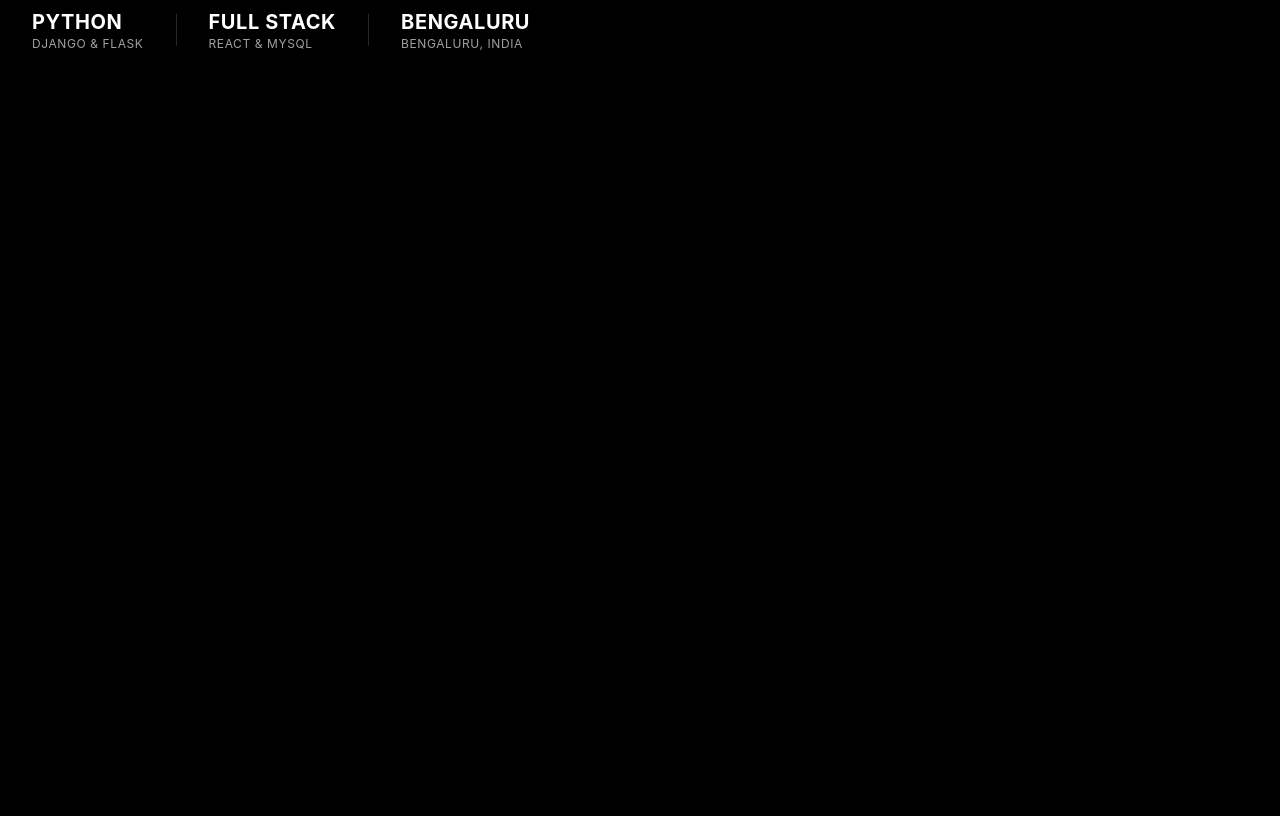
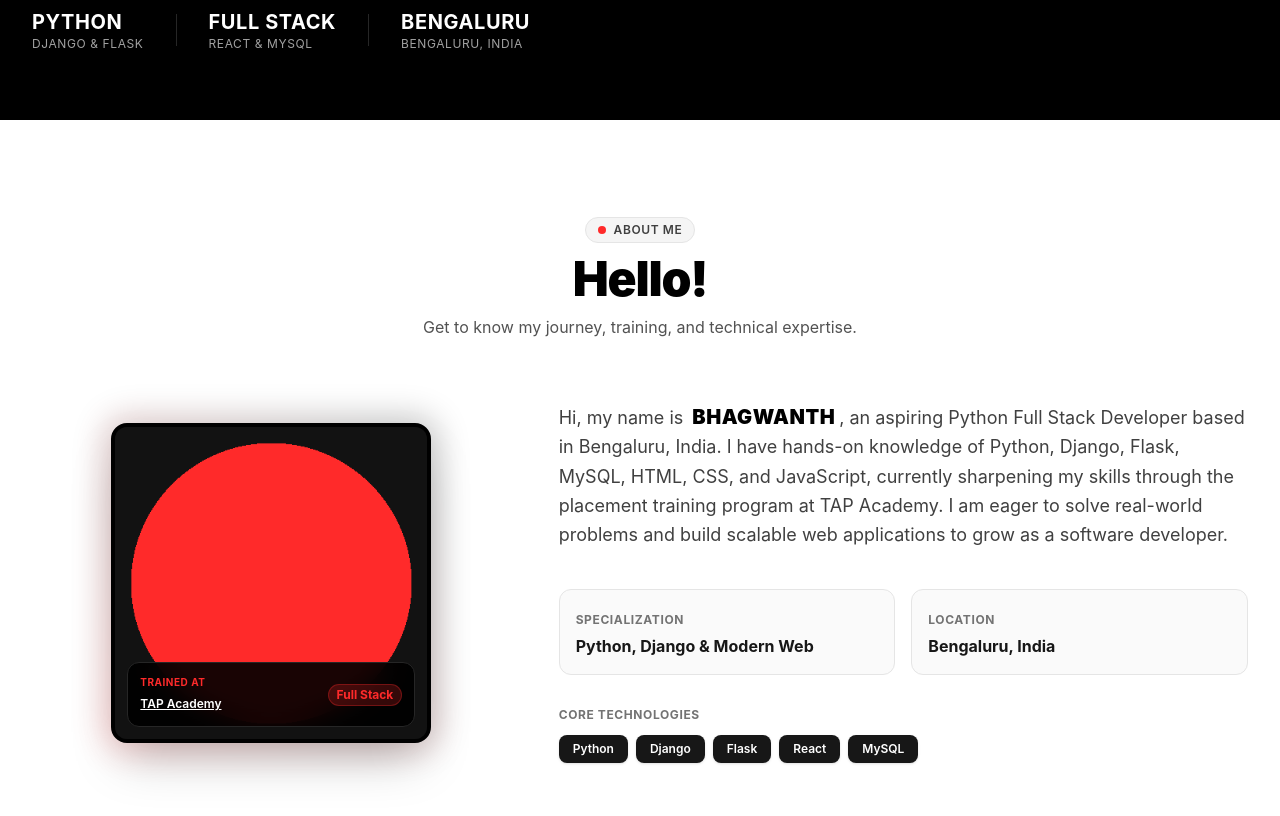
Before and after one commit to bhagwanthnagshette/Portfolio, a React (Vite) app: page / in a window 1280 px wide. Shown: the part 680-1496 px from the top of the page. Before the commit the page ends 800 px from the top, so only its background shows below. Built offline with nearby package versions, Linux system fonts and the light colour scheme; no server answers.

Commit message:
Add About section and portrait asset

```diff
--- a/src/App.jsx
+++ b/src/App.jsx
@@ -1,5 +1,6 @@
 import Navbar from './components/Navbar'
 import Hero from './components/Hero'
+import About from './components/About'
 
 function App() {
   return (
@@ -7,6 +8,7 @@ function App() {
       <Navbar />
       <main>
         <Hero />
+        <About />
       </main>
     </div>
   )
--- /dev/null
+++ b/src/components/About.jsx
@@ -0,0 +1,125 @@
+import { motion } from 'framer-motion'
+import { aboutContent, academy, personalInfo } from '../data/portfolioData'
+import profileImg from '../assets/about/profile.png'
+
+export default function About() {
+  return (
+    <section
+      id="about"
+      className="py-24 bg-white text-neutral-900 relative overflow-hidden"
+    >
+      <div className="max-w-7xl mx-auto px-4 sm:px-6 lg:px-8">
+        {/* Section Header */}
+        <div className="text-center max-w-3xl mx-auto mb-16 space-y-3">
+          <div className="inline-flex items-center gap-2 px-3 py-1 rounded-full bg-neutral-100 border border-neutral-200 text-xs font-semibold text-neutral-700 tracking-wider uppercase">
+            <span className="w-2 h-2 rounded-full bg-[#ff2a2a]" />
+            About Me
+          </div>
+          <h2 className="text-3xl sm:text-4xl lg:text-5xl font-black tracking-tight text-black">
+            {aboutContent.heading}
+          </h2>
+          <p className="text-sm sm:text-base text-neutral-600">
+            Get to know my journey, training, and technical expertise.
+          </p>
+        </div>
+
+        {/* Content Grid */}
+        <div className="grid grid-cols-1 lg:grid-cols-12 gap-12 items-center">
+          {/* Portrait Column */}
+          <motion.div
+            initial={{ opacity: 0, x: -30 }}
+            whileInView={{ opacity: 1, x: 0 }}
+            viewport={{ once: true }}
+            transition={{ duration: 0.7 }}
+            className="lg:col-span-5 flex justify-center"
+          >
+            <div className="relative group">
+              {/* Decorative Accent Background Box */}
+              <div className="absolute -inset-2 bg-gradient-to-tr from-[#ff2a2a] to-black rounded-3xl opacity-20 blur-lg group-hover:opacity-30 transition-opacity" />
+
+              <div className="relative w-72 sm:w-80 h-72 sm:h-80 rounded-2xl overflow-hidden border-4 border-black bg-neutral-950 shadow-2xl flex items-center justify-center">
+                <img
+                  src={profileImg}
+                  alt={personalInfo.name}
+                  className="w-full h-full object-cover transition-transform duration-500 group-hover:scale-105"
+                />
+
+                {/* Training Badge Overlay */}
+                <div className="absolute bottom-3 left-3 right-3 bg-black/90 backdrop-blur-md rounded-xl p-3 border border-neutral-800 text-white flex items-center justify-between">
+                  <div>
+                    <p className="text-[10px] uppercase font-bold text-[#ff2a2a] tracking-wider">
+                      Trained At
+                    </p>
+                    <a
+                      href={academy.url}
+                      target="_blank"
+                      rel="noopener noreferrer"
+                      className="text-xs font-semibold hover:text-[#ff2a2a] transition-colors underline"
+                    >
+                      {academy.name}
+                    </a>
+                  </div>
+                  <span className="text-xs bg-[#ff2a2a]/20 text-[#ff2a2a] font-bold px-2 py-0.5 rounded-full border border-[#ff2a2a]/30">
+                    Full Stack
+                  </span>
+                </div>
+              </div>
+            </div>
+          </motion.div>
+
+          {/* Bio & Details Column */}
+          <motion.div
+            initial={{ opacity: 0, x: 30 }}
+            whileInView={{ opacity: 1, x: 0 }}
+            viewport={{ once: true }}
+            transition={{ duration: 0.7 }}
+            className="lg:col-span-7 space-y-6 text-left"
+          >
+            {/* Rich HTML Bio */}
+            <div
+              className="text-base sm:text-lg text-neutral-700 leading-relaxed space-y-4 font-normal"
+              dangerouslySetInnerHTML={{ __html: aboutContent.bio }}
+            />
+
+            {/* Quick Fact Cards */}
+            <div className="grid grid-cols-1 sm:grid-cols-2 gap-4 pt-4">
+              <div className="p-4 rounded-xl border border-neutral-200 bg-neutral-50">
+                <span className="text-xs font-bold uppercase tracking-wider text-neutral-500">
+                  Specialization
+                </span>
+                <p className="text-base font-bold text-neutral-900 mt-1">
+                  Python, Django & Modern Web
+                </p>
+              </div>
+              <div className="p-4 rounded-xl border border-neutral-200 bg-neutral-50">
+                <span className="text-xs font-bold uppercase tracking-wider text-neutral-500">
+                  Location
+                </span>
+                <p className="text-base font-bold text-neutral-900 mt-1">
+                  {personalInfo.location}
+                </p>
+              </div>
+            </div>
+
+            {/* Core Tech Stack Pills */}
+            <div className="pt-2">
+              <h3 className="text-xs font-bold uppercase tracking-wider text-neutral-500 mb-3">
+                Core Technologies
+              </h3>
+              <div className="flex flex-wrap gap-2">
+                {aboutContent.techStack.map((tech) => (
+                  <span
+                    key={tech}
+                    className="px-3.5 py-1.5 rounded-lg text-xs font-semibold bg-neutral-900 text-white shadow-sm hover:bg-[#ff2a2a] transition-colors duration-200"
+                  >
+                    {tech}
+                  </span>
+                ))}
+              </div>
+            </div>
+          </motion.div>
+        </div>
+      </div>
+    </section>
+  )
+}
```
Also changed, not shown: src/assets/about/profile.png (added), src/components/Hero.jsx (line endings or trailing spaces), src/components/Navbar.jsx (line endings or trailing spaces).
